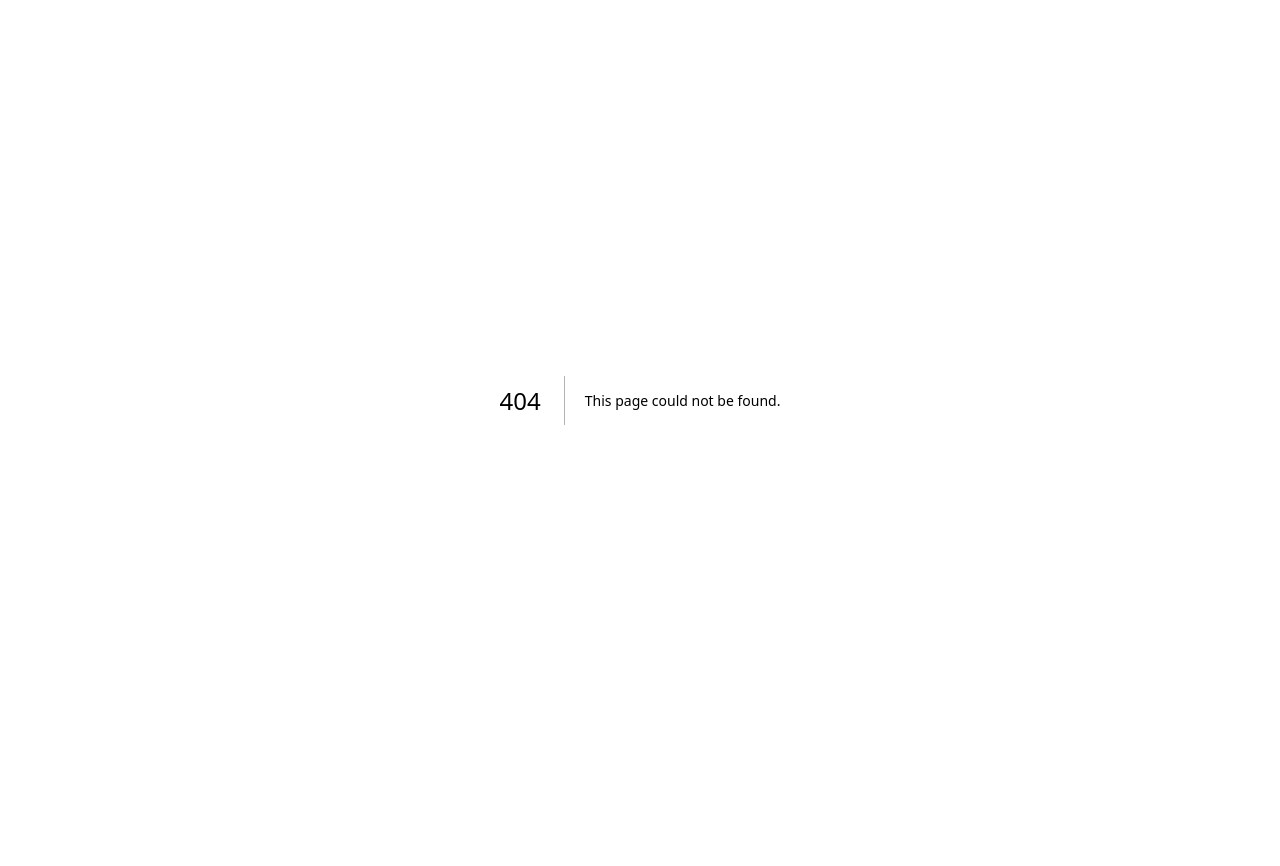
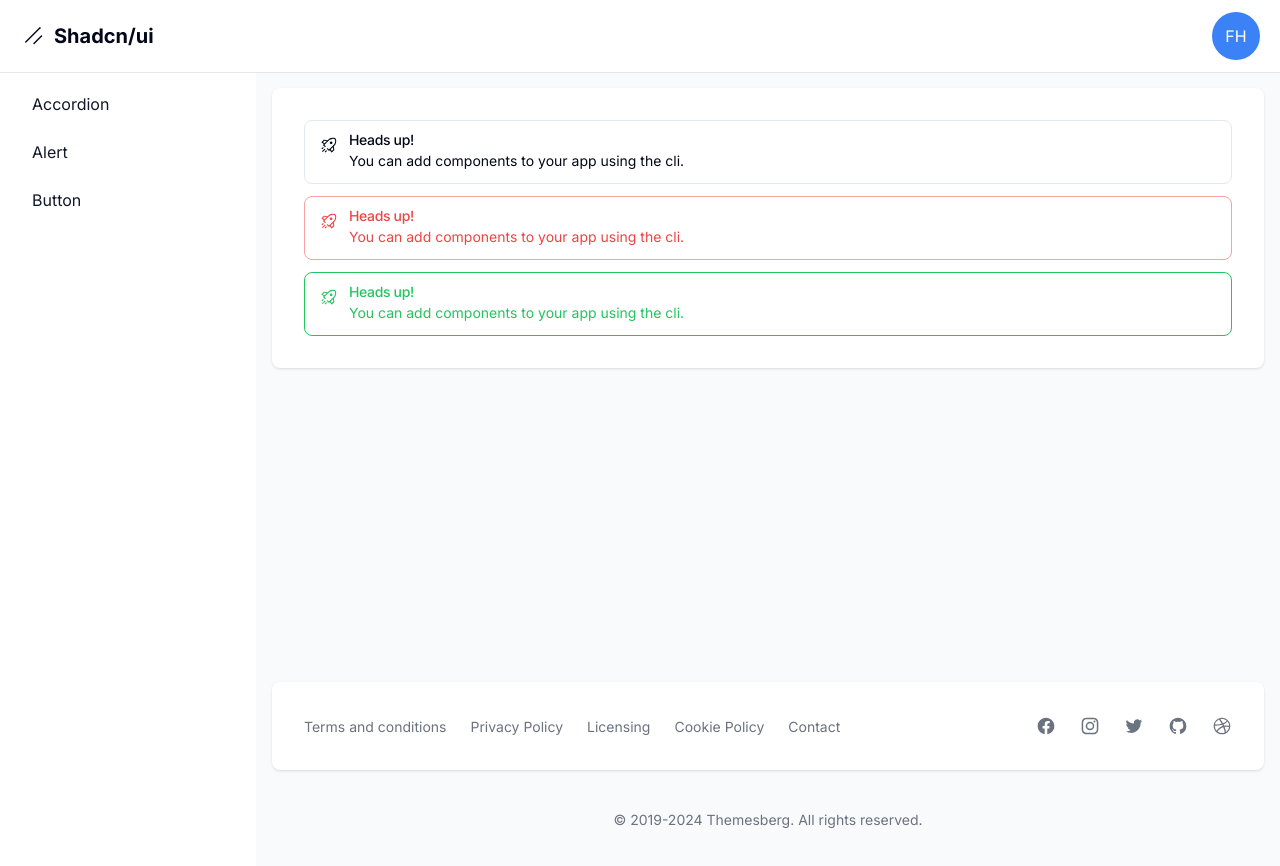
Before and after one commit to jumagu/shadcn-ui, a Next.js app: page /dashboard/alert in a window 1280 px wide. Before the commit this address had no page. Shown: the top 866 px of the page. Before the commit the page ends 800 px from the top, so only its background shows below. Built offline with nearby package versions, Linux system fonts and the light colour scheme.

Commit message:
chore: Add Alert component for displaying messages on the dashboard page

```diff
--- /dev/null
+++ b/src/app/dashboard/alert/page.tsx
@@ -0,0 +1,32 @@
+import { Alert, AlertDescription, AlertTitle } from "@/components/ui/alert";
+import { RocketIcon } from "@radix-ui/react-icons";
+
+export default function AlertPage() {
+  return (
+    <div className="grid gap-3">
+      <Alert>
+        <RocketIcon className="h-4 w-4" />
+        <AlertTitle>Heads up!</AlertTitle>
+        <AlertDescription>
+          You can add components to your app using the cli.
+        </AlertDescription>
+      </Alert>
+
+      <Alert variant="destructive">
+        <RocketIcon className="h-4 w-4" />
+        <AlertTitle>Heads up!</AlertTitle>
+        <AlertDescription>
+          You can add components to your app using the cli.
+        </AlertDescription>
+      </Alert>
+
+      <Alert variant="success">
+        <RocketIcon className="h-4 w-4" />
+        <AlertTitle>Heads up!</AlertTitle>
+        <AlertDescription>
+          You can add components to your app using the cli.
+        </AlertDescription>
+      </Alert>
+    </div>
+  );
+}
--- /dev/null
+++ b/src/components/ui/alert.tsx
@@ -0,0 +1,61 @@
+import * as React from "react";
+import { cva, type VariantProps } from "class-variance-authority";
+
+import { cn } from "@/lib/utils";
+
+const alertVariants = cva(
+  "relative w-full rounded-lg border px-4 py-3 text-sm [&>svg+div]:translate-y-[-3px] [&>svg]:absolute [&>svg]:left-4 [&>svg]:top-4 [&>svg]:text-foreground [&>svg~*]:pl-7",
+  {
+    variants: {
+      variant: {
+        default: "bg-background text-foreground",
+        destructive:
+          "border-destructive/50 text-destructive dark:border-destructive [&>svg]:text-destructive",
+        success:
+          "border-green-500 text-green-500 dark:border-green-500 [&>svg]:text-green-500",
+      },
+    },
+    defaultVariants: {
+      variant: "default",
+    },
+  }
+);
+
+const Alert = React.forwardRef<
+  HTMLDivElement,
+  React.HTMLAttributes<HTMLDivElement> & VariantProps<typeof alertVariants>
+>(({ className, variant, ...props }, ref) => (
+  <div
+    ref={ref}
+    role="alert"
+    className={cn(alertVariants({ variant }), className)}
+    {...props}
+  />
+));
+Alert.displayName = "Alert";
+
+const AlertTitle = React.forwardRef<
+  HTMLParagraphElement,
+  React.HTMLAttributes<HTMLHeadingElement>
+>(({ className, ...props }, ref) => (
+  <h5
+    ref={ref}
+    className={cn("mb-1 font-medium leading-none tracking-tight", className)}
+    {...props}
+  />
+));
+AlertTitle.displayName = "AlertTitle";
+
+const AlertDescription = React.forwardRef<
+  HTMLParagraphElement,
+  React.HTMLAttributes<HTMLParagraphElement>
+>(({ className, ...props }, ref) => (
+  <div
+    ref={ref}
+    className={cn("text-sm [&_p]:leading-relaxed", className)}
+    {...props}
+  />
+));
+AlertDescription.displayName = "AlertDescription";
+
+export { Alert, AlertTitle, AlertDescription };
```
